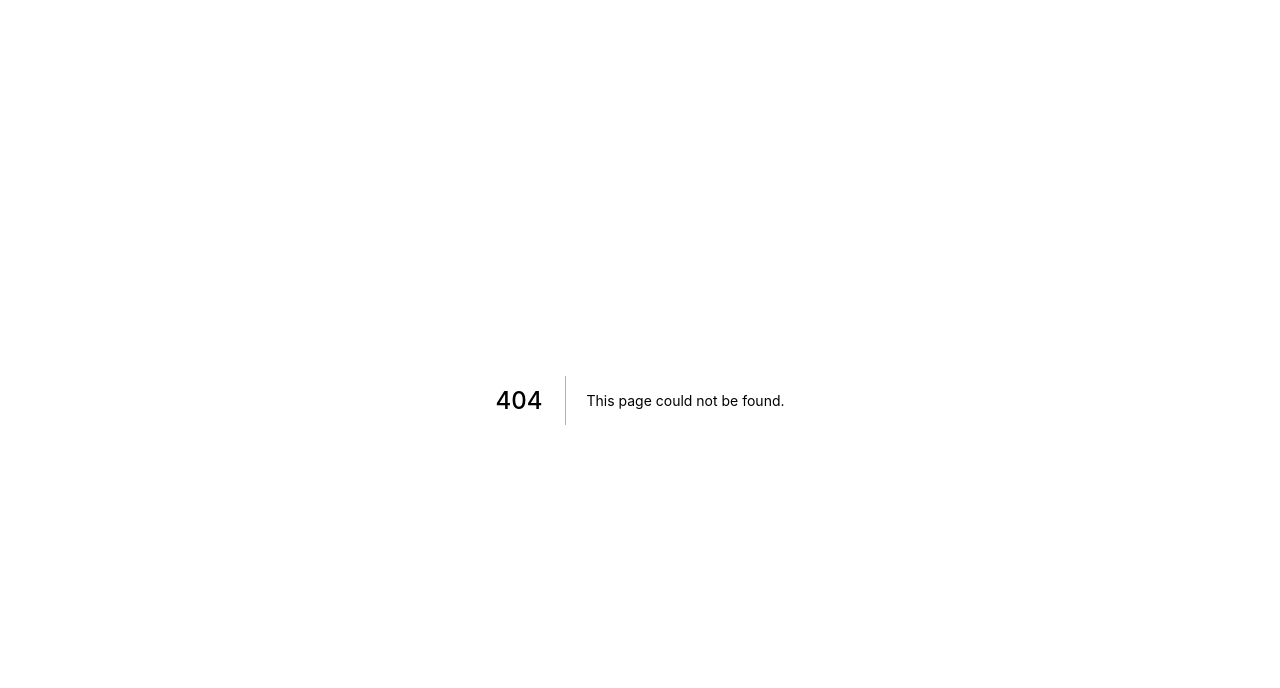
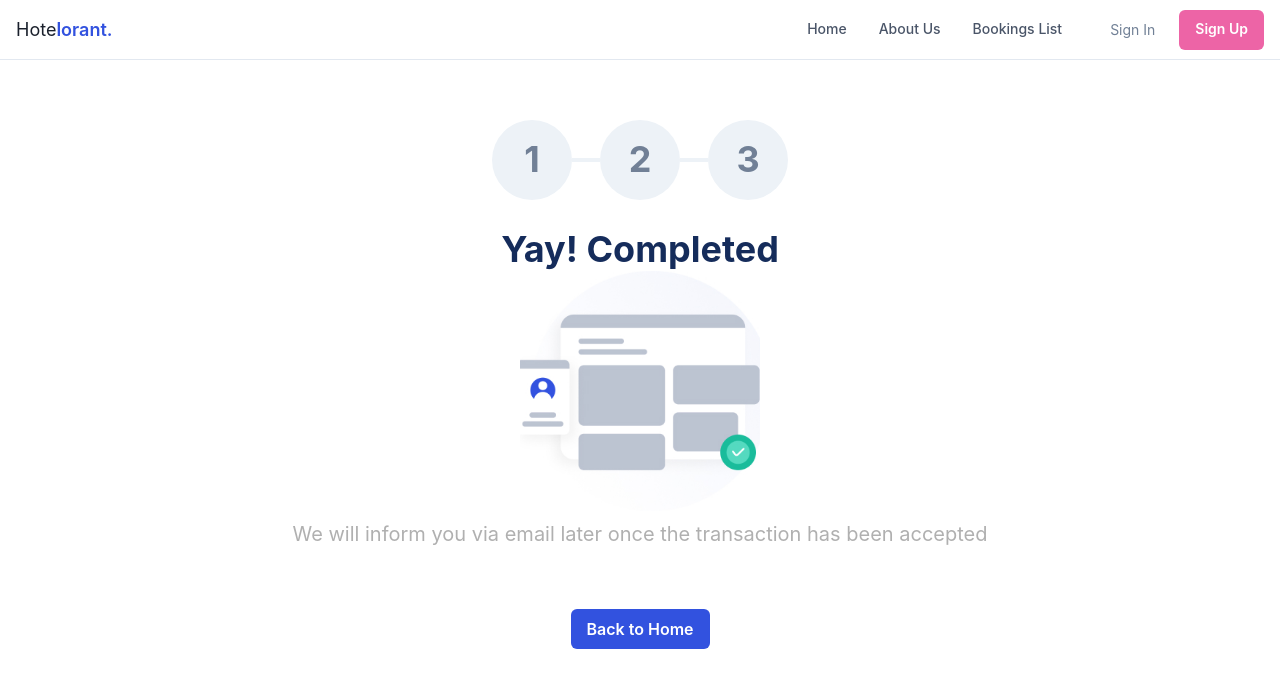
Before and after one commit to andibalo/Hotelorant, a Next.js app: page /booking3 in a window 1280 px wide. Before the commit this address had no page. Shown: the top 688 px of the page. Built offline with nearby package versions, Linux system fonts and the light colour scheme.

Commit message:
Booking3
dah kelar

```diff
--- a/components/atoms/container.js
+++ b/components/atoms/container.js
@@ -2,7 +2,7 @@ import { Container as ChakraContainer } from "@chakra-ui/react";
 
 export const Container = ({ children, noPads }) => {
   return (
-    <ChakraContainer maxW="container.xl" py={noPads ? "0" : "20"}>
+    <ChakraContainer maxW="container.xl" py={noPads ? "0" : "10"}>
       {children}
     </ChakraContainer>
   );
--- /dev/null
+++ b/pages/booking3.js
@@ -0,0 +1,72 @@
+import {
+    Flex,
+    Box,
+    Input,
+    Heading,
+    Text,
+    FormControl,
+    FormLabel,
+    Center,
+
+} from "@chakra-ui/react";
+import { Navbar } from "../components/navbar";
+import Image from "next/image";
+import Link from "next/link";
+import { SimpleGrid } from "@chakra-ui/react"
+import { Container } from "../components/atoms/container";
+import { Button } from "../components/atoms/button";
+
+const Login = () => {
+    return (
+
+        <Flex minH="100vh" flexDirection="column">
+            <Navbar />
+
+            <Container>
+                <Center>
+                    <Box mt="5" borderRadius="50%" backgroundColor="gray.100" width="20" height="20" display="flex" justifyContent="center" alignItems="center">
+                        <Heading color="gray.500">1</Heading>
+                    </Box>
+                    <Box mt="5" backgroundColor="gray.100" width="7" height="1">
+                    </Box>
+                    <Box mt="5" borderRadius="50%" backgroundColor="gray.100" width="20" height="20" display="flex" justifyContent="center" alignItems="center">
+                        <Heading color="gray.500">2</Heading>
+                    </Box>
+                    <Box mt="5" backgroundColor="gray.100" width="7" height="1"></Box>
+                    <Box mt="5" borderRadius="50%" backgroundColor="gray.100" width="20" height="20" display="flex" justifyContent="center" alignItems="center">
+                        <Heading color="gray.500">3</Heading>
+                    </Box>
+                </Center>
+
+                <Heading mt="7" color="brand.200" mb="5" fontSize="4xl" align="center">
+                    Yay! Completed
+                </Heading>
+
+                <Center>
+                    <Box>
+                        <Box width="60" height="60" position="relative" overflow="hidden" mb="2" overflow="hidden" width="60" height="60" mt="-20px">
+                            <Image src="/boking3.jpg" layout="fill" objectFit="cover" />
+                        </Box>
+                    </Box>
+                </Center>
+
+                <Box justifyContent="center">
+                    <Text textAlign="center" fontSize="20px" color="#B0B0B0">
+                        We will inform you via email later once the transaction has been accepted
+              </Text>
+                </Box>
+
+                <Box mt="60px" align="center" >
+                    <Button>Back to Home</Button>
+                </Box>
+
+
+            </Container>
+
+        </Flex>
+    );
+
+
+};
+
+export default Login;
```
Also changed, not shown: public/boking3.jpg (added).
